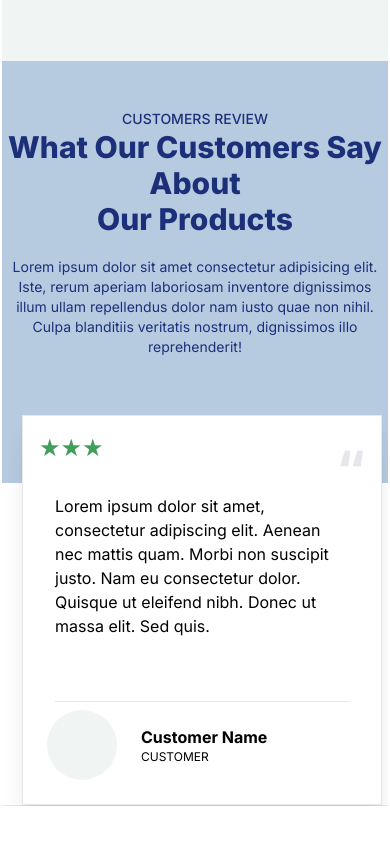
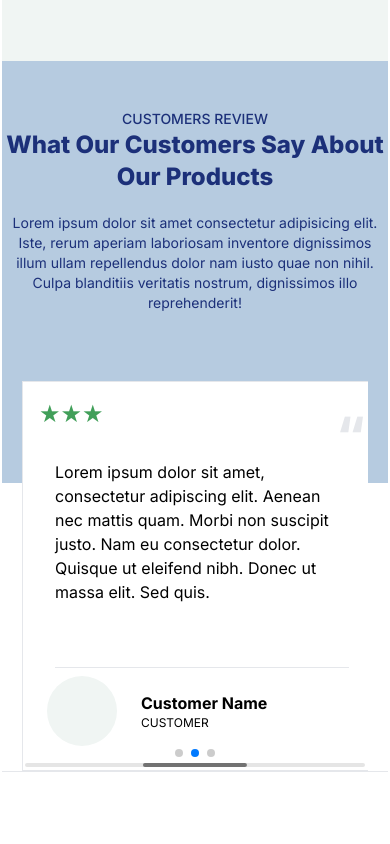
Before and after one commit to Zeff01/Apexpointv2, a Next.js app: page /Pages/lubie in a window 390 px wide. Shown: the part 1713-2557 px from the top of the page. After the commit the page ends 2533 px from the top, so only its background shows below. Built offline with nearby package versions, Linux system fonts and the light colour scheme.

Commit message:
responsive testionials

```diff
--- a/app/Pages/lubie/components/cardslide.tsx
+++ b/app/Pages/lubie/components/cardslide.tsx
@@ -1,76 +1,30 @@
-import React, { useState, useEffect } from "react";
-import PropTypes from "prop-types";
-import { ChevronLeft, ChevronRight } from "react-feather";
-import Cards from "./cards";
+// Cardslide.jsx
+import React from 'react';
+import { Pagination, Scrollbar, A11y, Autoplay } from 'swiper/modules';
+import { Swiper, SwiperSlide } from 'swiper/react';
+import Cards from './cards'; // Import your Cards component
+import 'swiper/css'; // Import Swiper styles
+import 'swiper/css/navigation';
+import 'swiper/css/pagination';
+import 'swiper/css/scrollbar';
 
-function Carousel({ autoSlide = true, autoSlideInterval = 3000 }) {
-    const [curr, setCurr] = useState(0);
-
-    const slides = [
-      <Cards key={1}/>,
-      // Add more JSX elements for additional slides
-    ];
-
-
-    const prev = () =>
-      setCurr((curr) => (curr === 0 ? slides.length - 1 : curr - 1));
-
-    const next = () => setCurr((curr) => (curr === slides.length - 1 ? 0 : curr + 1));
-
-    useEffect(() => {
-      if (!autoSlide) return;
-
-      const slideInterval = setInterval(() => {
-        setCurr((prevCurr) => (prevCurr === slides.length - 1 ? 0 : prevCurr + 1));
-      }, autoSlideInterval);
-
-      return () => clearInterval(slideInterval);
-    }, [autoSlide, autoSlideInterval]);
-
-    return (
-      <div className="overflow-hidden relative">
-        <div
-          className="flex transition-transform ease-out duration-500"
-          style={{ transform: `translateX(-${curr * 100}%)` }}
-        >
-          {slides}
-        </div>
-        <div className="absolute inset-0 flex items-center justify-between p-4">
-          <button
-            onClick={prev}
-            className="p-1 rounded-full shadow bg-white/80 text-gray-800 hover:bg-white"
-          >
-            <ChevronLeft size={40} />
-          </button>
-          <button
-            onClick={next}
-            className="p-1 rounded-full shadow bg-white/80 text-gray-800 hover:bg-white"
-          >
-            <ChevronRight size={40} />
-          </button>
-        </div>
-
-        <div className="absolute bottom-4 right-0 left-0">
-          <div className="flex items-center justify-center gap-2">
-            {slides.map((_, i) => (
-              <div
-                key={i}
-                className={`
-                  transition-all w-3 h-3 bg-white rounded-full
-                  ${curr === i ? "p-2" : "bg-opacity-50"}
-                `}
-              />
-            ))}
-          </div>
-        </div>
-      </div>
-    );
-  }
-
-  Carousel.propTypes = {
-    autoSlide: PropTypes.bool,
-    autoSlideInterval: PropTypes.number,
-  };
-
-
-export default Carousel;
+export default function Cardslide() {
+  return (
+    <Swiper
+    modules={[Pagination, Scrollbar, A11y, Autoplay]}
+    spaceBetween={50} // Adjust space between slides
+    slidesPerView={1} // Show one card at a time
+    pagination={{ clickable: true }} // Enable clickable pagination
+    scrollbar={{ draggable: true }} // Enable draggable scrollbar
+    autoplay={{
+      delay: 2500, // Delay in milliseconds between slides
+      disableOnInteraction: false // Continue autoplay after interaction
+    }}
+  >
+    <SwiperSlide><Cards /></SwiperSlide>
+    <SwiperSlide><Cards /></SwiperSlide>
+    <SwiperSlide><Cards /></SwiperSlide>
+    {/* Add more SwiperSlides if needed */}
+  </Swiper>
+  );
+}
--- a/app/Pages/lubie/section/Navbar.tsx
+++ b/app/Pages/lubie/section/Navbar.tsx
@@ -43,12 +43,12 @@ export default function Navbar() {
           {/* Individual navigation links */}
           {/* Hidden on small screens (md:block) */}
           <div className="itemContainer flex items-center justify-center mr-12">
-          <Link href="" className="text-sm hidden md:block hover:font-bold shadow-sm transition-color duration-300">
+          <Link href="/" className="text-sm hidden md:block hover:font-bold shadow-sm transition-color duration-300">
               Home
             </Link>
           </div>
           <div className="itemContainer flex items-center justify-center mr-12">
-          <Link href="" className="text-sm hidden md:block hover:font-bold shadow-sm transition-color duration-300">
+          <Link href="#products" className="text-sm hidden md:block hover:font-bold shadow-sm transition-color duration-300">
               Products
             </Link>
           </div>
--- a/app/Pages/lubie/section/Testimonials.tsx
+++ b/app/Pages/lubie/section/Testimonials.tsx
@@ -1,6 +1,7 @@
-
+'use client'
 import Cards from '../components/cards';
 import Storelogo from '../components/storelogo/storelogo';
+import Cardslide from '../components/cardslide';
 
 function Testimonials() {
 
@@ -11,8 +12,8 @@ function Testimonials() {
           <div className="left flex flex-col">
             <p className="text-sm text pt-2 font-medium">CUSTOMERS REVIEW</p>
             <div>
-              <h1 className="text-3xl font-extrabold gap-4 flex ">
-                What Our Customers Say About <br />Our Products
+              <h1 className="text-2xl font-extrabold gap-4 flex md:text-3xl md:w-[70%]">
+                What Our Customers Say About Our Products
               </h1>
             </div>
           </div>
@@ -28,18 +29,26 @@ function Testimonials() {
       </div>
 
       {/* Common container for h1 and Carousel */}
-      <div className="container h-[60vh] mx-auto flex justify-center items-center md:h-[70vh]">
+      <div className="container h-[60vh] mx-auto my-auto flex justify-center items-center md:h-[70vh]">
         <div className="card overflow-hidden">
-          <div className="wrapper flex justify-around items-center">
+          <div className="wrapper flex justify-around pt-5 items-center">
 
-                <div className="left px-5 flex-none md:flex">
-                <Cards />
+               <div className="flex md:hidden px-5 flex-none w-full z-50">
+                  <Cardslide />
                 </div>
-                <div className="right p-10 flex-none md:flex hidden">
-                <Cards />
-                </div>
-                <div className="middle p-10 flex-none hidden md:flex ">
-                <Cards />
+
+                {/* Single Card is shown on smaller screens */}
+                <div className="hidden md:flex px-5 hidden-none w-full z-50 mb-10">
+                  <div className='px-10'>
+                  <Cards/>
+                  </div>
+                  <div className='px-10'>
+                  <Cards/>
+                  </div>
+                  <div className='px-10'>
+                  <Cards/>
+                  </div>
+
                 </div>
 
           </div>
--- a/app/globals.css
+++ b/app/globals.css
@@ -15,3 +15,4 @@
     --background-end-rgb: 0, 0, 0;
   }
 }
+/* Hide scrollbar for Chrome, Safari and Opera */ body::-webkit-scrollbar { display: none; }
```
